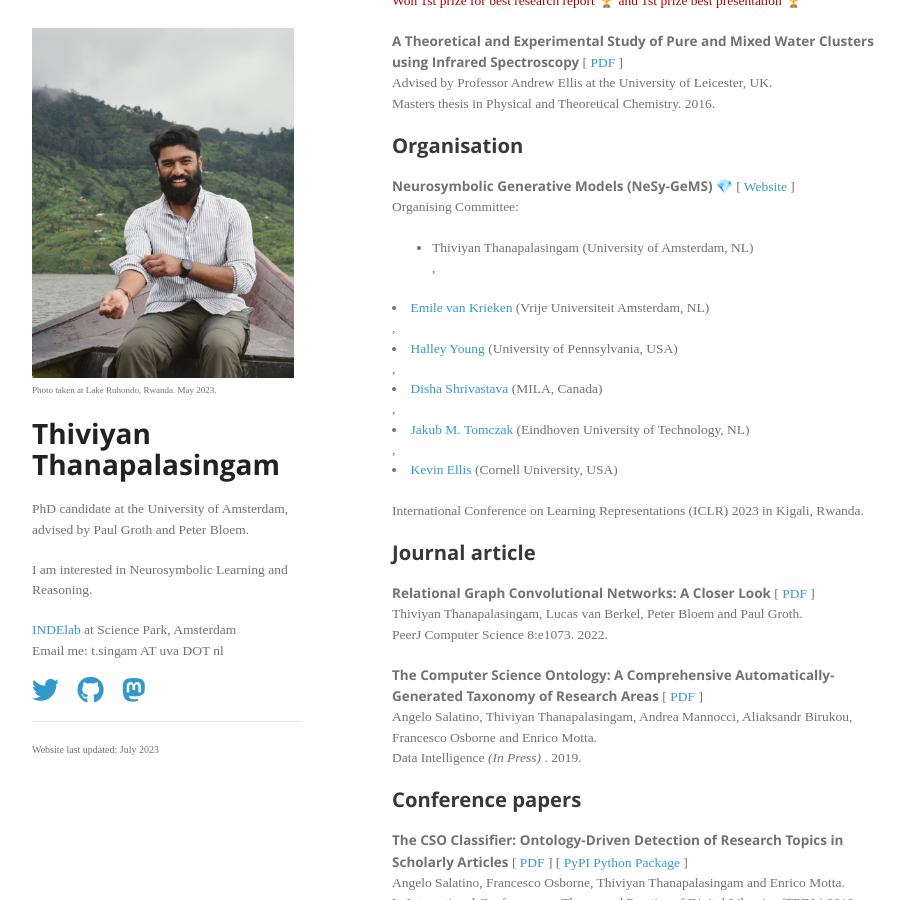
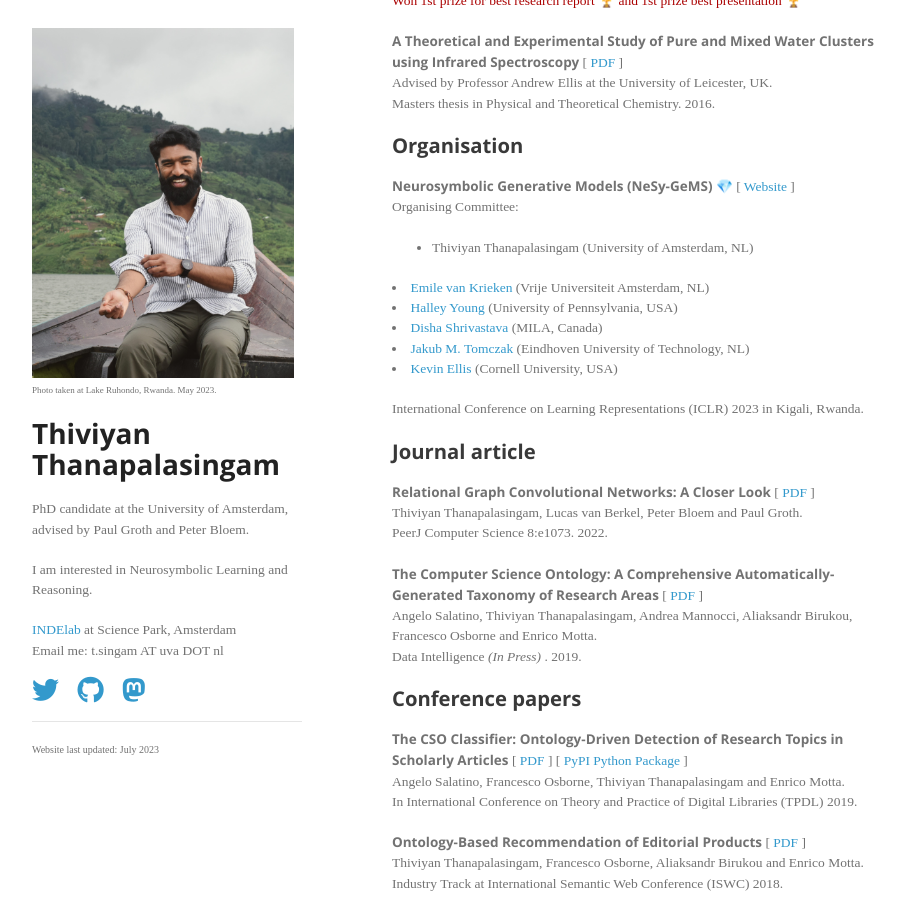
Before and after one commit to thiviyanT/website, a Jekyll site: the page built from index.html, in a window 1280 px wide and 900 px high, scrolled down 942 px. Shown: the whole window, without its empty margins (178-1083 px from the left). Built offline with Jekyll 4.4.1, drawn with Linux system fonts in a browser that asks for light colours; nearby versions of some CDN libraries; some web fonts are replaced; the list of posts is cut into pages by our own code; a style sheet for code colours, icons or effects is not loaded.

Commit message:
debugging

```diff
--- a/index.html
+++ b/index.html
@@ -79,7 +79,6 @@ title: "Thiviyan Thanapalasingam"
             {% else %}
                 <li>{{organiser.name}} ({{organiser.affiliation}})</li>
             {% endif %}
-            {% unless forloop.last %}, {% endunless %}
         </ul>
         {% endfor %}
         <br> {{ organisation.venue_info }} {{ organisation.conf_year }} in {{ organisation.location }}.
```
